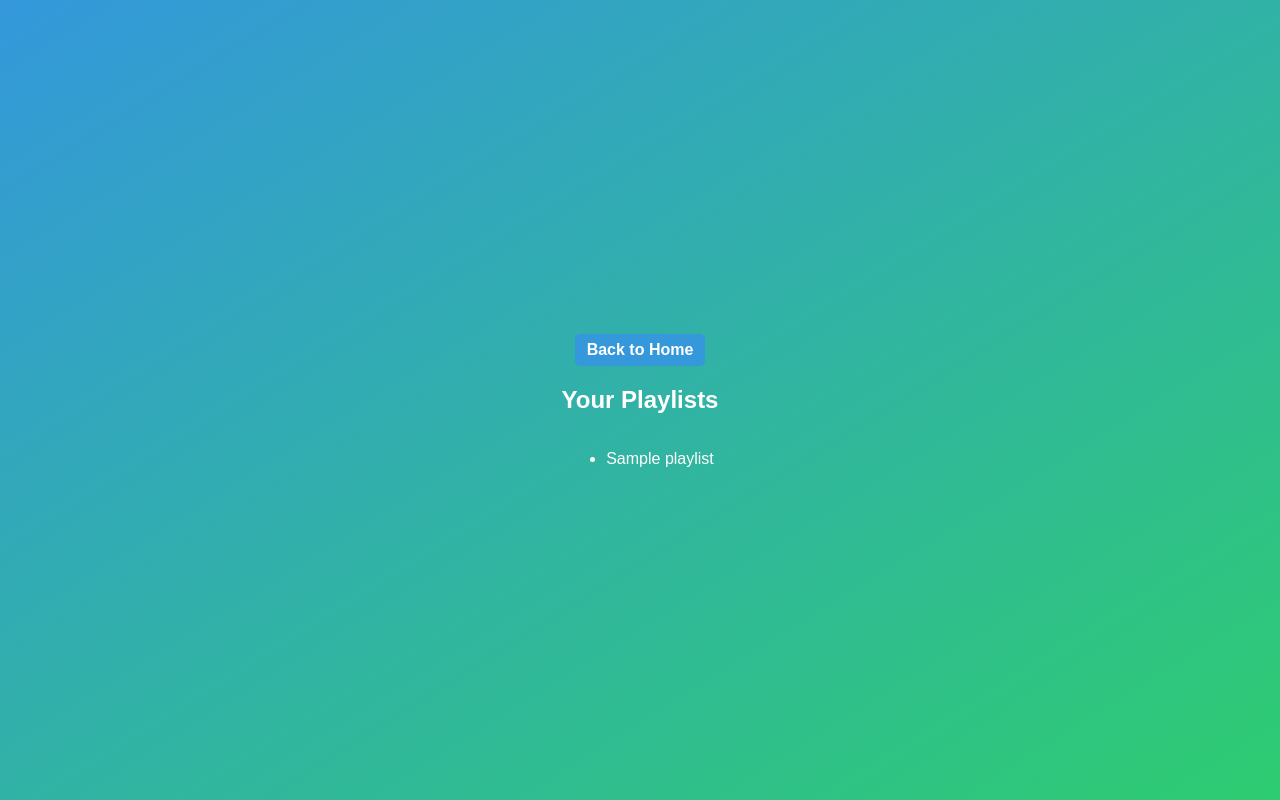
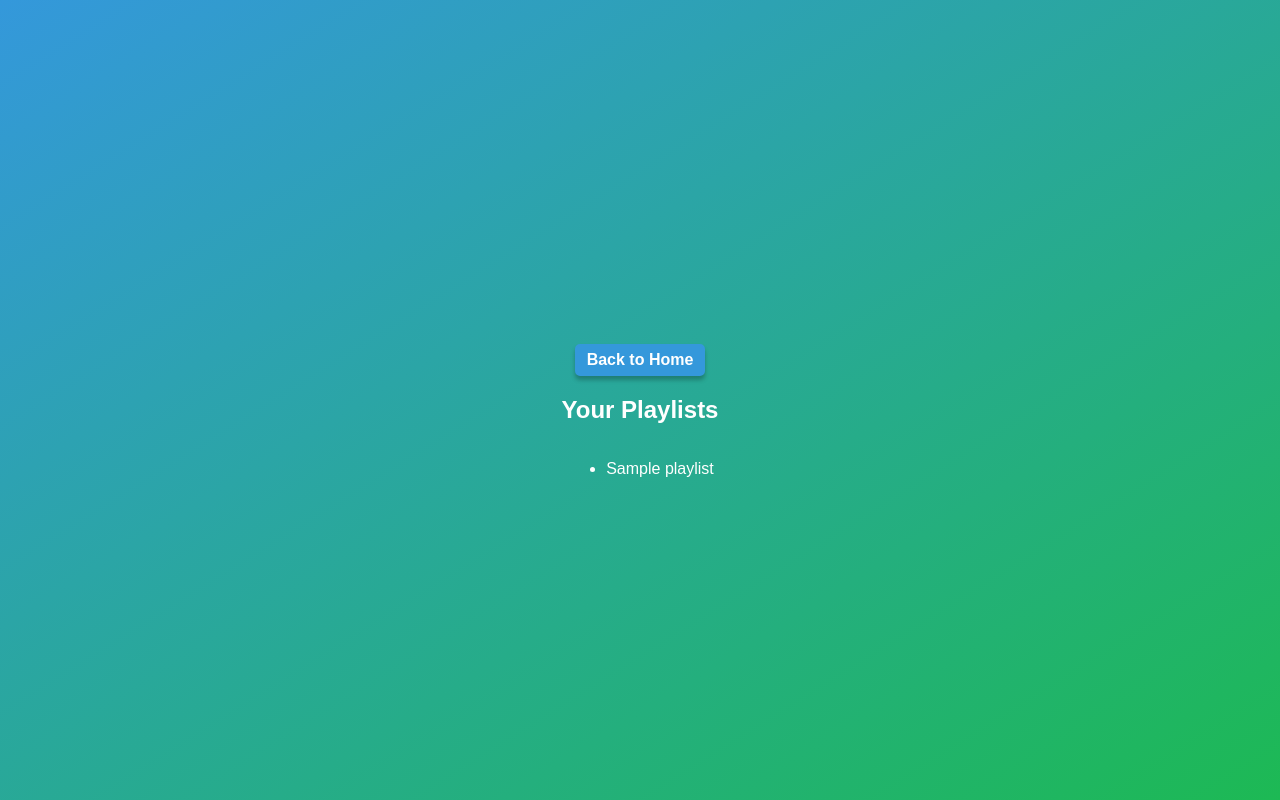
Before and after one commit to Austin-Metke/CST205-Final-Project, a Flask app: template templates/view_playlists.html in a window 1280 px wide. Run offline with Flask 3, Linux system fonts and the light colour scheme; the template is opened without the code that fills it: most values are stand-ins (such as "Sample title", 1, 10 or a date in 2020).

Commit message:
Refactored view_playlists to use styles.css

```diff
--- a/app.py
+++ b/app.py
@@ -30,9 +30,6 @@ SPOTIPY_SCOPE = 'playlist-modify-public playlist-modify-private user-library-rea
 
 # Spotipy OAuth handler
 sp_oauth = SpotifyOAuth(SPOTIPY_CLIENT_ID, SPOTIPY_CLIENT_SECRET, SPOTIPY_REDIRECT_URI, scope=SPOTIPY_SCOPE)
-
-# Spotify Web Playback SDK script
-SPOTIFY_PLAYER_SCRIPT = 'https://sdk.scdn.co/spotify-player.js'
 
 class CreatePlaylistForm(FlaskForm):
     playlist_name = StringField('Playlist Name', validators=[DataRequired()])
@@ -78,7 +75,7 @@ def logout():
         requests.post(revoke_url, headers=headers)
 
         # Remove the stored token info from the session
-        session.pop('token_info', None)
+        session.clear()
 
     return redirect(url_for('index'))
 
@@ -114,10 +111,15 @@ def create_playlist():
             playlist_name = form.playlist_name.data
             playlist = sp.user_playlist_create(user_info['id'], playlist_name)
 
-
             return redirect(url_for('view_playlists'))
 
     return render_template('create_playlist.html', form=form)
+
+
+@app.route('/playlist_maker')
+def playlist_maker():
+    if(isLoggedIn):
+        return render_template('playlist_maker.html')
 
 @app.route('/view_playlists')
 def view_playlists():
--- a/static/index_styles.css
+++ b/static/styles.css
@@ -31,6 +31,15 @@ body {
 
 }
 
+.flex-row {
+    display: flex;
+    flex-direction: row;
+}
+
+.flex-item {
+    margin-right: 10px;
+}
+
 .btn:hover {
     background-color: #1DB954;
     border: 2px solid #1DB954;
--- a/templates/view_playlists.html
+++ b/templates/view_playlists.html
@@ -5,43 +5,13 @@
     <meta name="viewport" content="width=device-width, initial-scale=1.0">
     <title>View Playlists</title>
 </head>
-    <style>
-        html, body {
-            height: 100%;
-            margin: 0;
-            padding: 0;
-        }
-
-        body {
-            font-family: Arial, sans-serif;
-            background: linear-gradient(to bottom right, #3498db, #2ecc71);
-            color: white; /* Text color on the gradient background */
-            display: flex;
-            flex-direction: column;
-            align-items: center;
-            justify-content: center;
-        }
-        .home-button {
-            display: inline-block;
-            padding: 5px 10px;
-            background-color: #3498db;
-            color: white;
-            text-decoration: none;
-            border: 2px solid #3498db;
-            border-radius: 5px;
-            font-weight: bold;
-        }
-
-        .home-button:hover {
-            background-color: #2ecc71;
-        }
-    </style>
+<link rel="stylesheet" href="{{ url_for('static', filename='styles.css') }}">
 
 </head>
 <body>
 
     <br>
-    <a class="home-button" href="{{ url_for('index') }}">Back to Home</a>
+    <a class="btn" href="{{ url_for('index') }}">Back to Home</a>
 
 
     <h2>Your Playlists</h2>
```
Also changed, not shown: templates/index.html (+16 -8 lines), templates/playlist_maker.html (added), templates/profile.html (deleted), 1 other file.
